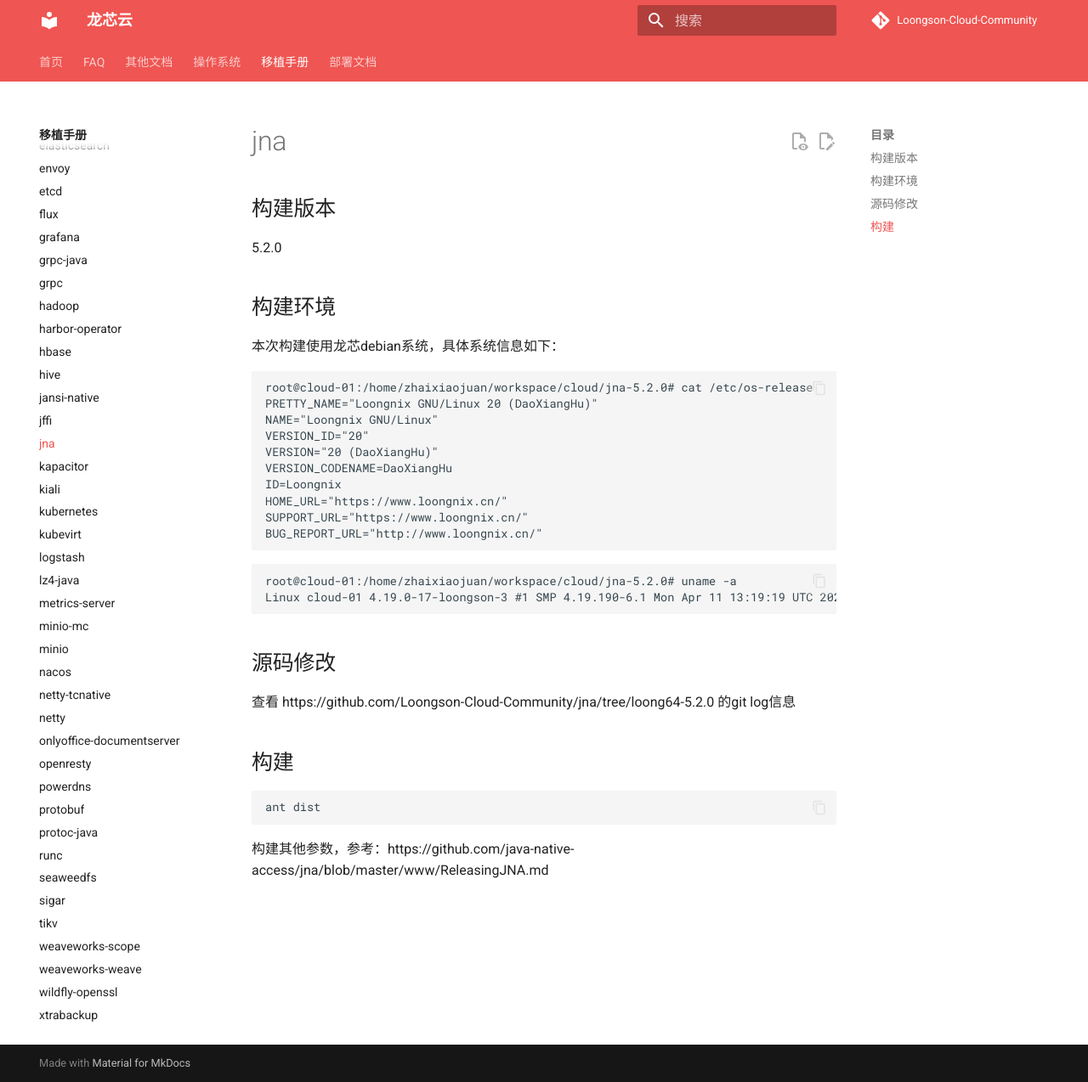
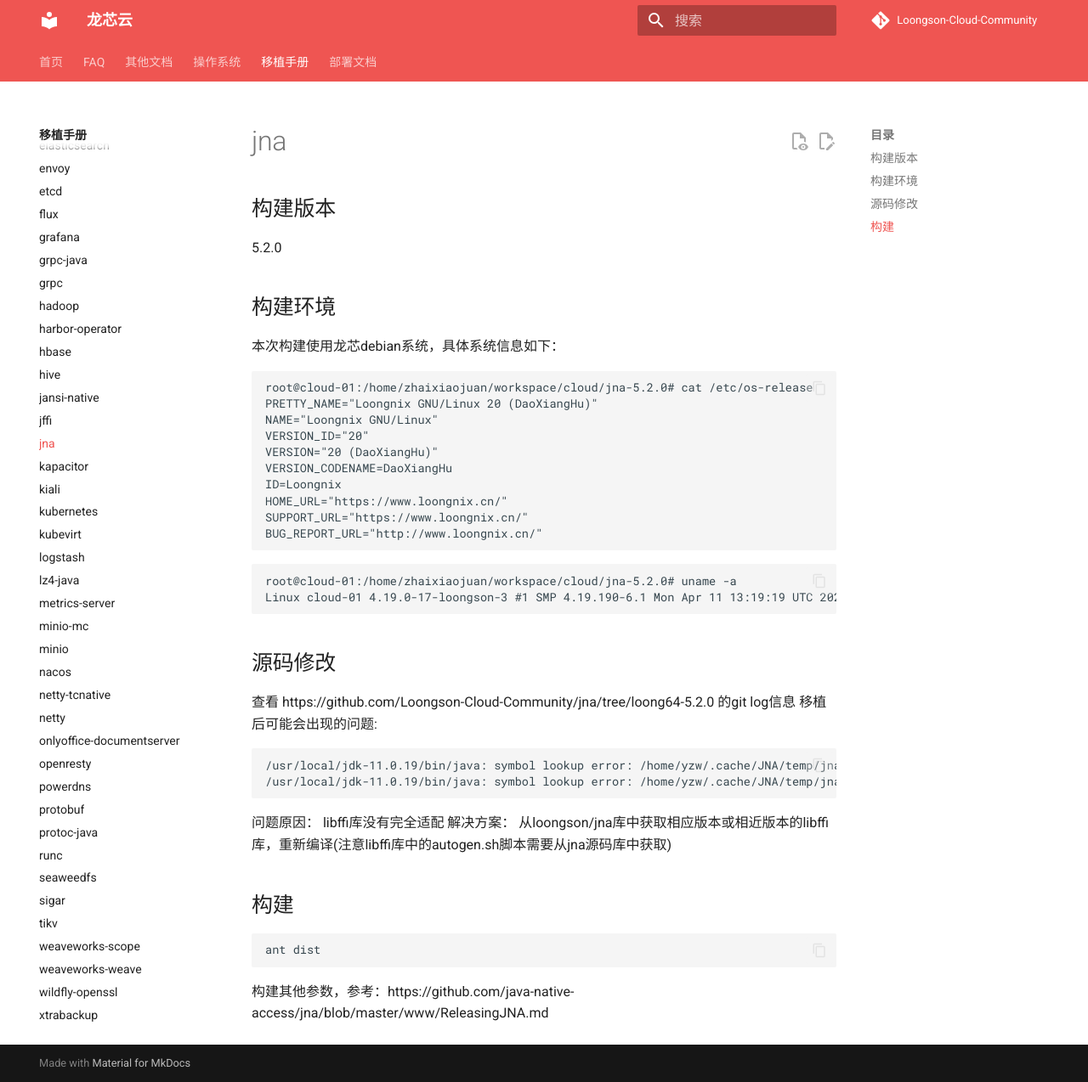
Before and after one commit to Loongson-Cloud-Community/Loongson-Cloud-Community, an MkDocs documentation site: the page built from docs/移植手册/jna.md, in a window 1280 px wide and 1274 px high. Shown: the whole window at 85% size. Built offline with MkDocs 1.6.1 and Material for MkDocs 9.7.7, drawn with Linux system fonts in a browser that asks for light colours; comment, search, counter and statistics services are not loaded.

Commit message:
update jna note

````diff
--- a/docs/移植手册/jna.md
+++ b/docs/移植手册/jna.md
@@ -24,6 +24,15 @@
 
 ## 源码修改
 查看 https://github.com/Loongson-Cloud-Community/jna/tree/loong64-5.2.0  的git log信息
+移植后可能会出现的问题:
+```
+/usr/local/jdk-11.0.19/bin/java: symbol lookup error: /home/yzw/.cache/JNA/temp/jna2144651195920714260.tmp: undefined symbol: ALIGN
+/usr/local/jdk-11.0.19/bin/java: symbol lookup error: /home/yzw/.cache/JNA/temp/jna2144651195920714260.tmp: undefined symbol: ffi_prep_cif_machdep_var
+```
+问题原因：
+libffi库没有完全适配
+解决方案：
+从loongson/jna库中获取相应版本或相近版本的libffi库，重新编译(注意libffi库中的autogen.sh脚本需要从jna源码库中获取)
 
 ## 构建
 ```
````
